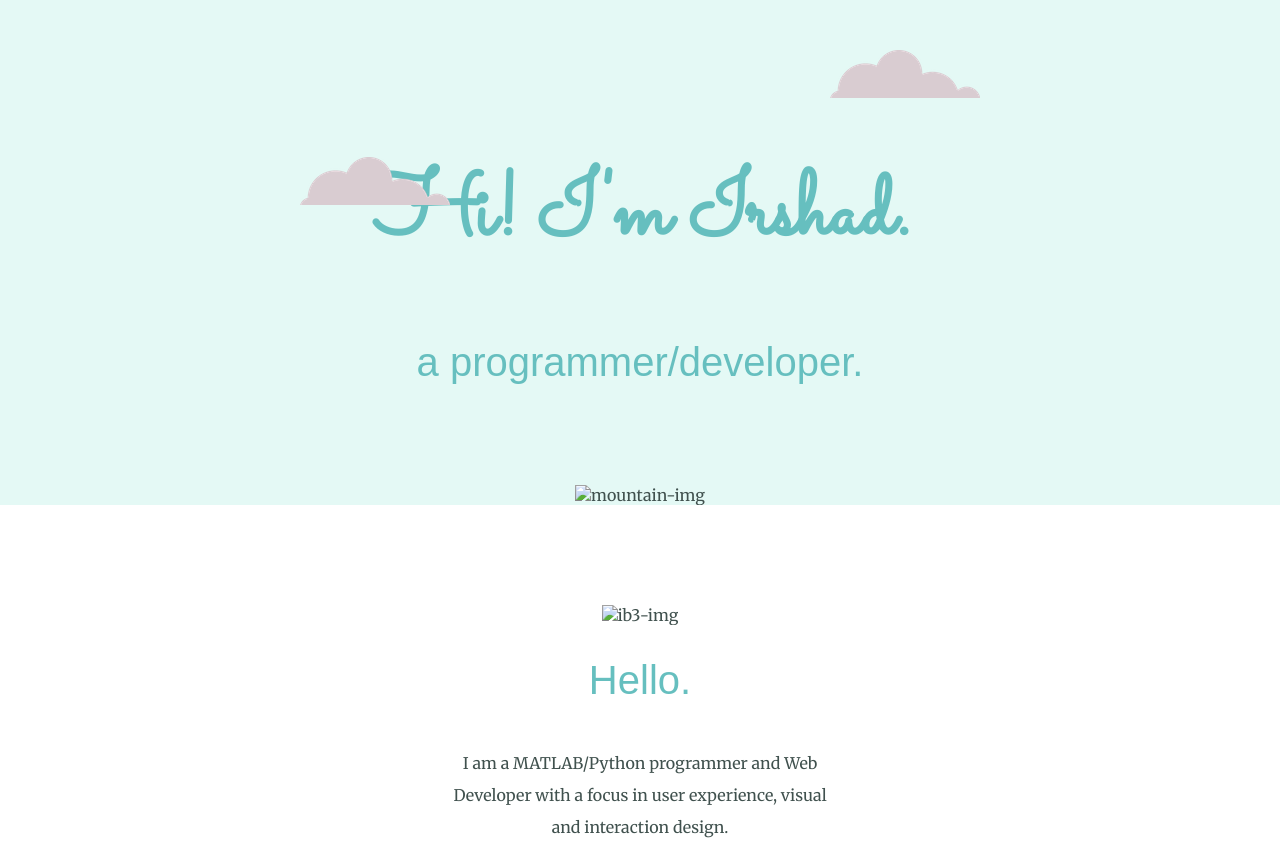
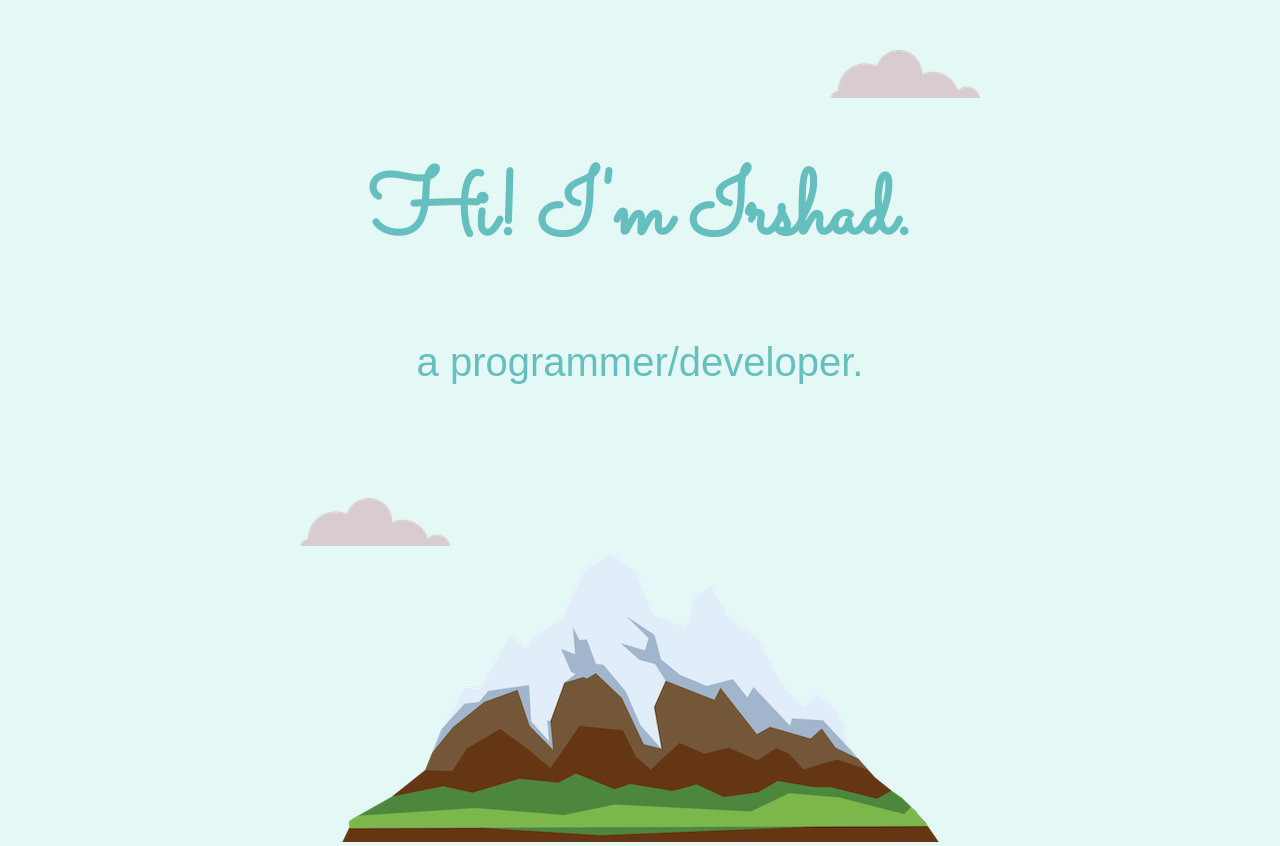
Before and after one commit to irshadbaruah/-devloper, a plain HTML site: page index.html in a window 1280 px wide. Shown: the top 846 px of the page. Drawn offline with Linux system fonts and the light colour scheme; a web font is replaced by a local one.

Commit message:
Add files via upload

```diff
--- a/index.html
+++ b/index.html
@@ -14,13 +14,13 @@
       <h2><p>a programmer/developer.</p></h2>
 
       <img class="bottom-cloud" src="cloud.png" alt="cloud-img">
-      <img src="images/mountain.png" alt="mountain-img">
+      <img src="mountain.png" alt="mountain-img">
     </div>
 
 
     <div class="middle-container">
       <div class="profile">
-        <img src="images/ib3.png" alt="ib3-img">
+        <img src="ib3.png" alt="ib3-img">
         <h2>Hello.</h2>
         <p class="intro">I am a MATLAB/Python programmer and Web Developer with a focus in user experience, visual and interaction design.</p>
       </div>
```
